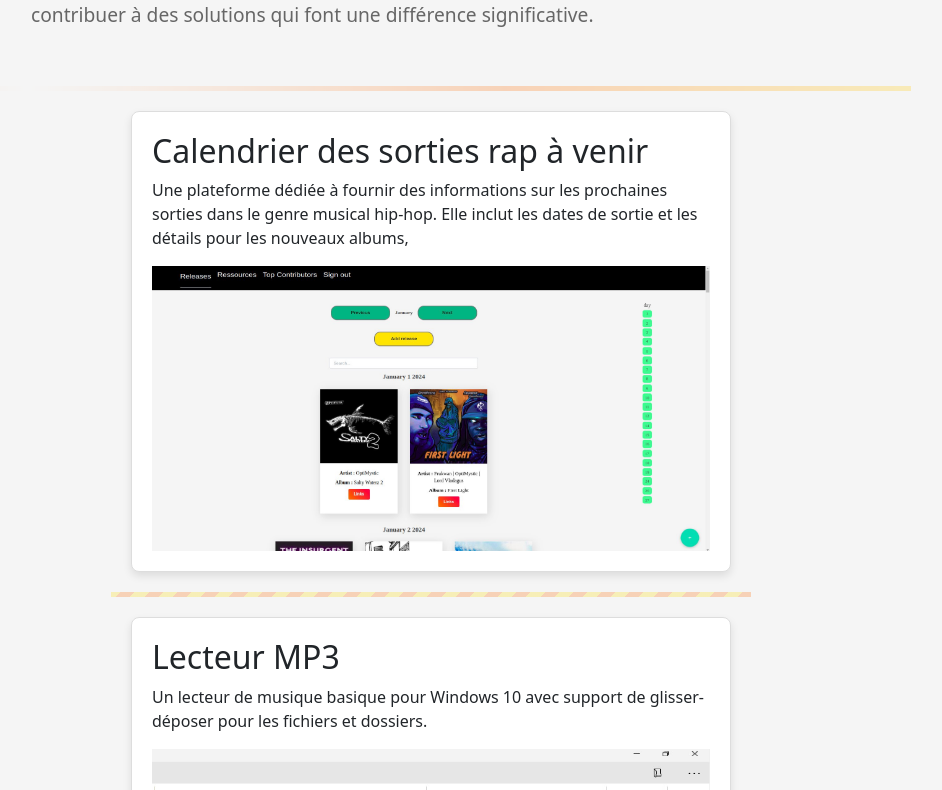
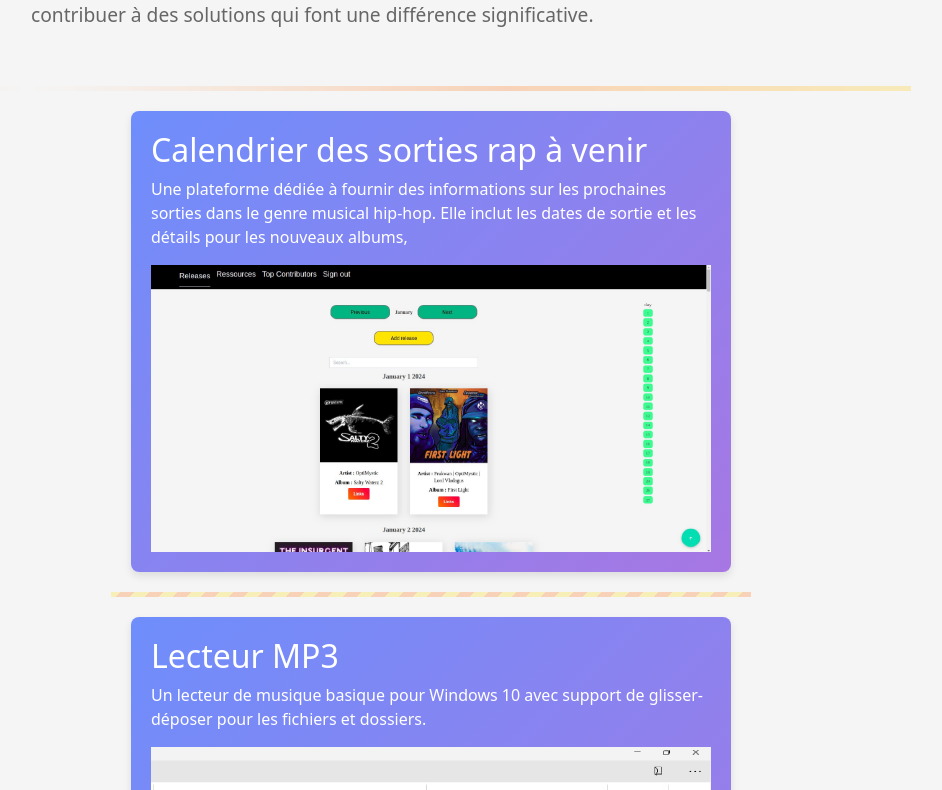
Before and after one commit to ismailghedamsi/portfolio, a React (Vite) app: page / in a window 1280 px wide. Shown: the part 770-1560 px from the top of the page, without its empty margins (209-1151 px from the left). Built offline with nearby package versions, Linux system fonts and the light colour scheme.

Commit message:
Use gradient color, color switch and zoom on hover

```diff
--- a/src/components/Project.jsx
+++ b/src/components/Project.jsx
@@ -27,15 +27,45 @@ const drop = keyframes`
 `;
 
 const ProjectCard = styled.div`
-  background: white;
-  border: 1px solid #ddd;
+  position: relative;
+  overflow: hidden;
   border-radius: 8px;
   padding: 20px;
   margin: 20px auto;
-  box-shadow: 0 4px 8px rgba(0,0,0,0.1);
+  box-shadow: 0 4px 8px rgba(0, 0, 0, 0.1);
   max-width: 600px;
   width: 100%;
+  color: white;
+
+  /* Initial gradient background */
+  background: linear-gradient(135deg, #6e8efb, #a777e3);
+
+  /* Setup for gradient animation */
+  &:before {
+    content: "";
+    position: absolute;
+    top: 0;
+    left: 0;
+    right: 0;
+    bottom: 0;
+    background: linear-gradient(135deg, #ff8a00, #e52e71); /* New gradient for hover */
+    z-index: 0;
+    opacity: 0;
+    transition: opacity 0.5s ease;
+  }
+
+  /* Ensure content is above the pseudo-element */
+  > * {
+    position: relative;
+    z-index: 1;
+  }
+
+  &:hover:before {
+    opacity: 1; /* Show the new gradient on hover */
+  }
 `;
+
+
 
 const GridContainer = styled.div`
   display: grid;
```
Also changed, not shown: src/components/ProjectCard.jsx (+7 -4 lines). Lines whose indentation alone changed are shown as unchanged.
